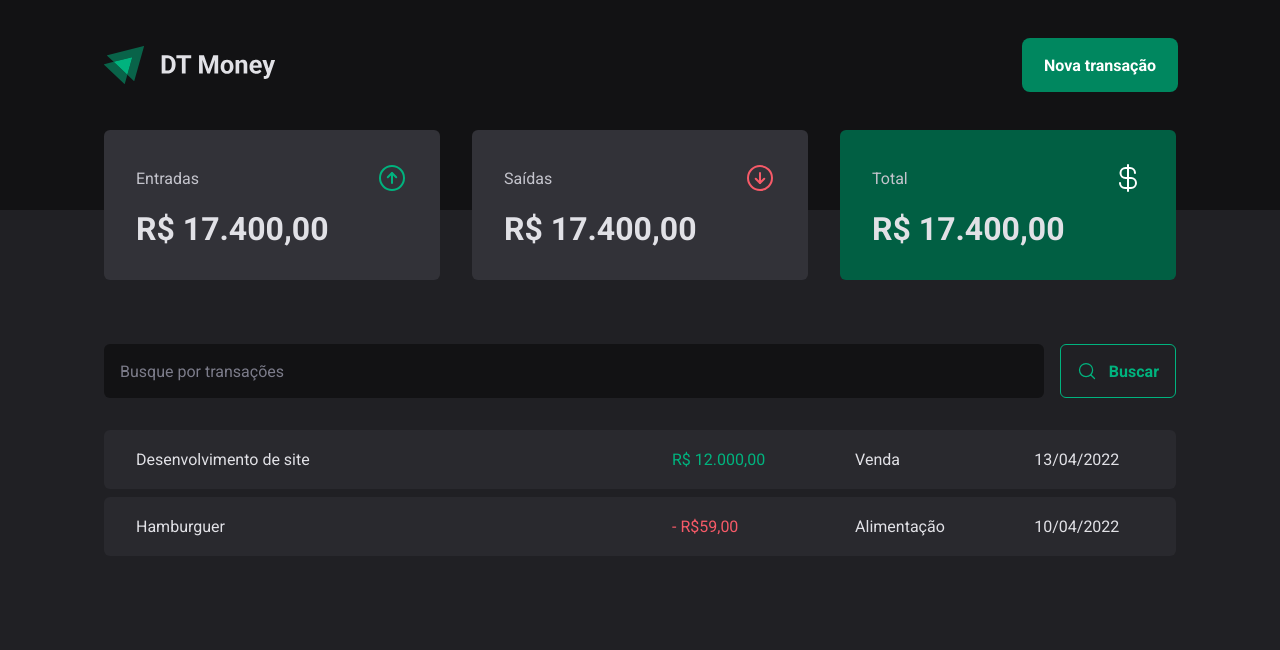
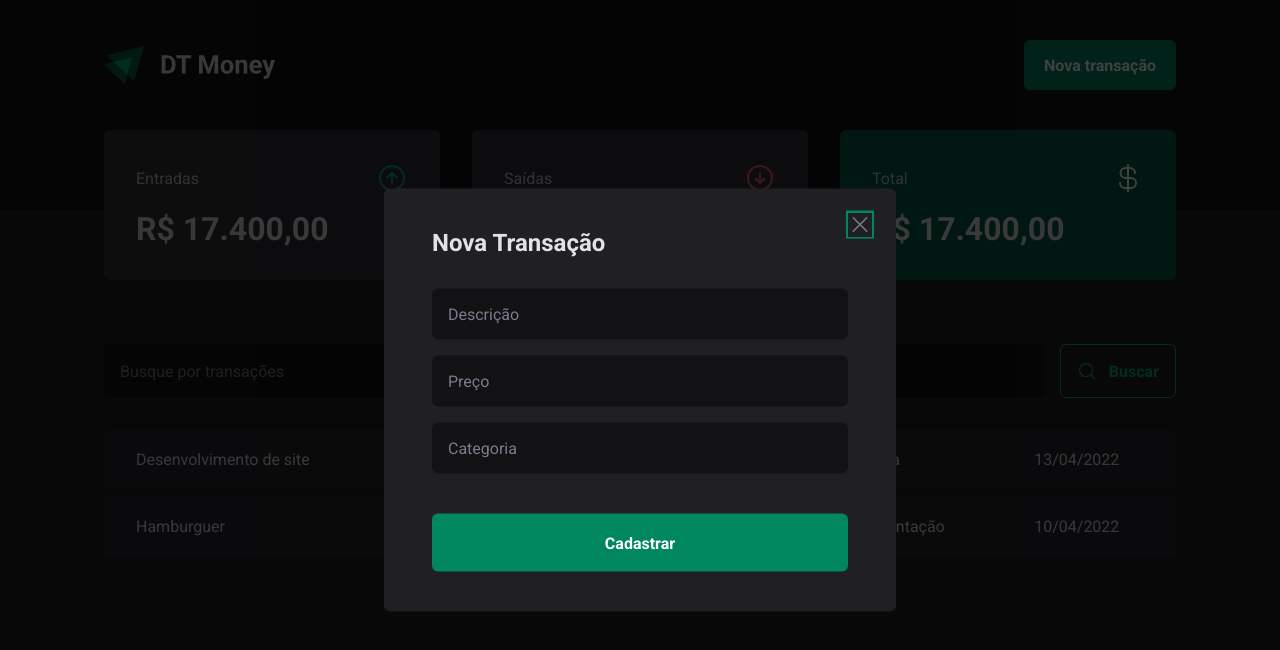
Before and after one commit to fillipeags/dt-money, a React (Vite) app: page / in a window 1280 px wide. Both pictures are taken after a click on the button "Nova transação". Shown: the top 650 px of the page. Built offline with nearby package versions, Linux system fonts and the light colour scheme.

Commit message:
feat: modal dialog with radix ui

```diff
--- a/package.json
+++ b/package.json
@@ -9,6 +9,7 @@
     "preview": "vite preview"
   },
   "dependencies": {
+    "@radix-ui/react-dialog": "^1.0.0",
     "@types/styled-components": "^5.1.26",
     "phosphor-react": "^1.4.1",
     "react": "^18.2.0",
--- a/src/components/Header/index.tsx
+++ b/src/components/Header/index.tsx
@@ -1,6 +1,9 @@
 import { HeaderContainer, HeaderContent, NewTransactionButton } from "./styles";
 
+import * as Dialog from '@radix-ui/react-dialog'
+
 import logoImg from '../../assets/logo.svg';
+import { NewTransactionModal } from "../NewTransactionModal";
 
 export function Header() {
   return (
@@ -8,7 +11,12 @@
       <HeaderContent>
         <img src={logoImg} />
 
-        <NewTransactionButton>Nova transação</NewTransactionButton>
+        <Dialog.Root>
+          <Dialog.Trigger asChild>
+            <NewTransactionButton>Nova transação</NewTransactionButton>
+          </Dialog.Trigger>
+          <NewTransactionModal />
+        </Dialog.Root>
       </HeaderContent>
     </HeaderContainer>
   )
--- /dev/null
+++ b/src/components/NewTransactionModal/index.tsx
@@ -0,0 +1,25 @@
+import * as Dialog from '@radix-ui/react-dialog'
+import { X } from 'phosphor-react'
+import { CloseButton, Content, Overlay } from './styles'
+
+export function NewTransactionModal() {
+  return (
+    <Dialog.Portal>
+      <Overlay>
+        <Content>
+          <Dialog.Title>Nova Transação</Dialog.Title>
+          <CloseButton>
+            <X size={24} />
+          </CloseButton>
+          <form action="">
+            <input type="text" placeholder='Descrição' required />
+            <input type="number" placeholder='Preço' required />
+            <input type="text" placeholder='Categoria' required />
+
+            <button type='submit'>Cadastrar</button>
+          </form>
+        </Content>
+      </Overlay>
+    </Dialog.Portal>
+  )
+}
--- /dev/null
+++ b/src/components/NewTransactionModal/styles.ts
@@ -0,0 +1,69 @@
+import * as Dialog from '@radix-ui/react-dialog'
+import styled from 'styled-components'
+
+export const Overlay = styled(Dialog.Overlay)`
+  position: fixed;
+  width: 100vw;
+  height: 100vh;
+  inset: 0;
+  background: rgba(0, 0, 0, 0.75);
+`;
+
+export const Content = styled(Dialog.Content)`
+  min-width: 32rem;
+  border-radius: 6px;
+  padding: 2.5rem 3rem;
+  background: ${props => props.theme["gray-800"]};
+
+  position: fixed;
+  top: 50%;
+  left: 50%;
+  transform: translate(-50%, -50%);
+
+  form {
+    margin-top: 2rem;
+    display: flex;
+    flex-direction: column;
+    gap: 1rem;
+
+    input {
+      border-radius: 6px;
+      border: 0;
+      background: ${props => props.theme["gray-900"]};
+      color: ${props => props.theme["gray-300"]};
+      padding: 1rem;
+
+      &::placeholder {
+        color: ${props => props.theme["gray-500"]};
+      }
+    }
+
+    button[type="submit"] {
+      height: 58px;
+      border: 0;
+      background: ${props => props.theme["green-500"]};
+      color: ${props => props.theme.white};
+      font-weight: bold;
+      padding: 0 1.25rem;
+      border-radius: 6px;
+      margin-top: 1.5rem;
+      cursor: pointer;
+
+      &:hover {
+        background: ${props => props.theme["green-700"]};
+        transition: background-color 0.2s;
+      }
+    }
+  }
+`;
+
+export const CloseButton = styled(Dialog.Close)`
+  position: absolute;
+  background: transparent;
+  border:0;
+  top: 1.5rem;
+  right: 1.5rem;
+  line-height: 0;
+  cursor: pointer;
+  color: ${props => props.theme["gray-500"]};
+`;
```
Also changed, not shown: 1 other file (tests, documents, lock files or other folders).
